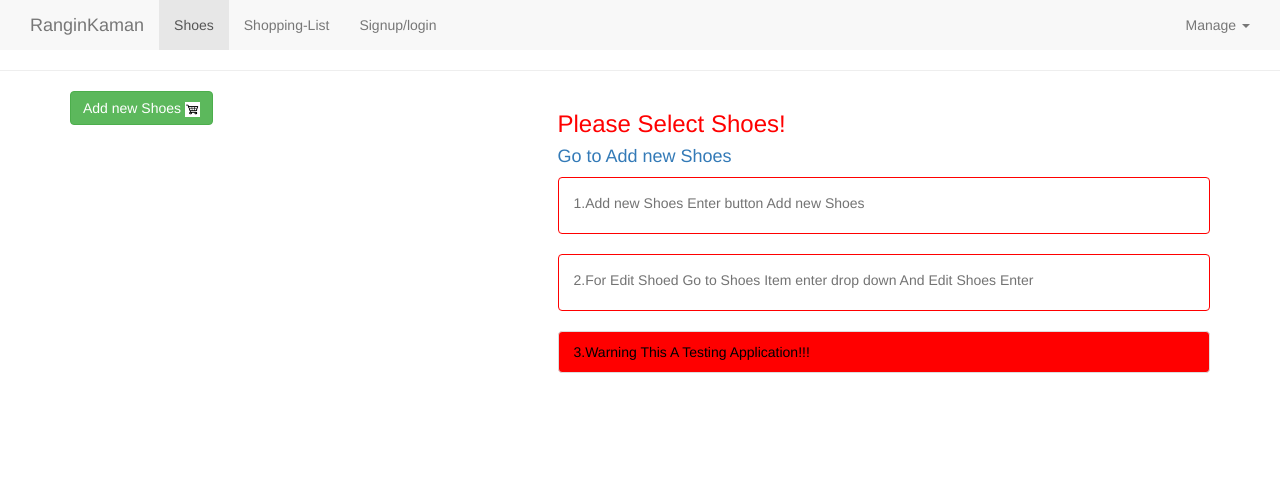
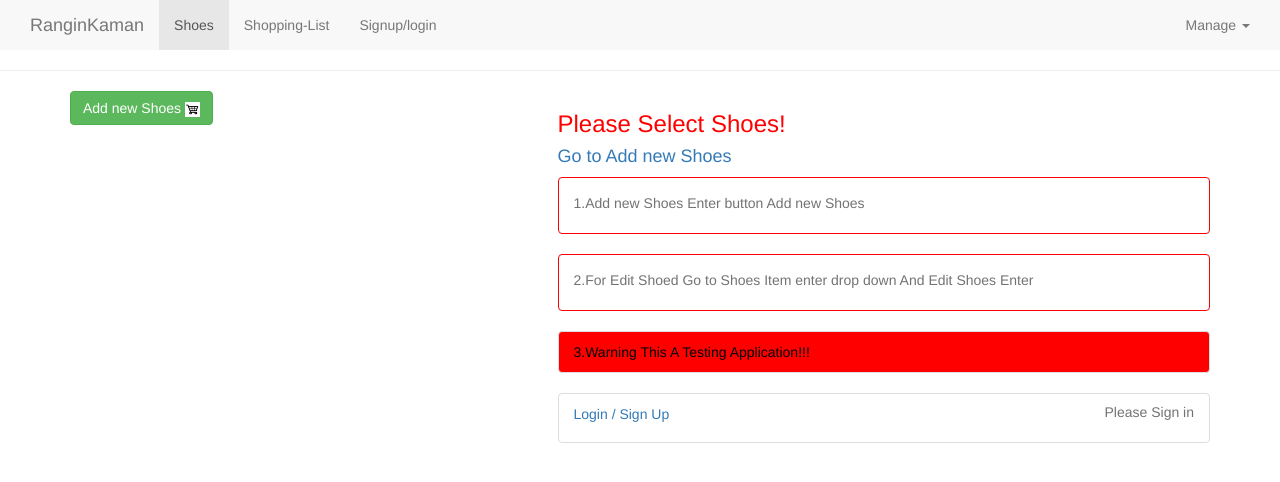
Before and after one commit to Manibigdeli/traningAngular, an Angular app: page /shop in a window 1280 px wide. Shown: the top 482 px of the page. Built offline with nearby package versions, Linux system fonts and the light colour scheme.

Commit message:
Update navigation

```diff
--- a/src/app/auth/auth.component.ts
+++ b/src/app/auth/auth.component.ts
@@ -1,6 +1,5 @@
 import { Component } from "@angular/core";
 import { NgForm } from "@angular/forms";
-import { error } from "console";
 import { AuthService } from "./auth.service";
 
 @Component({
--- a/src/app/shops/shop-start/shop-start.component.html
+++ b/src/app/shops/shop-start/shop-start.component.html
@@ -21,3 +21,10 @@
         </span>
     </li>
     </ul>
+
+    <ul class="list-group">
+        <li class="list-group-item">
+            <a routerLink="/auth">Login / Sign Up</a>
+            <span class="help-block" style="text-align: right; margin-top: -22px;">Please Sign in</span>
+        </li>
+    </ul>
```
